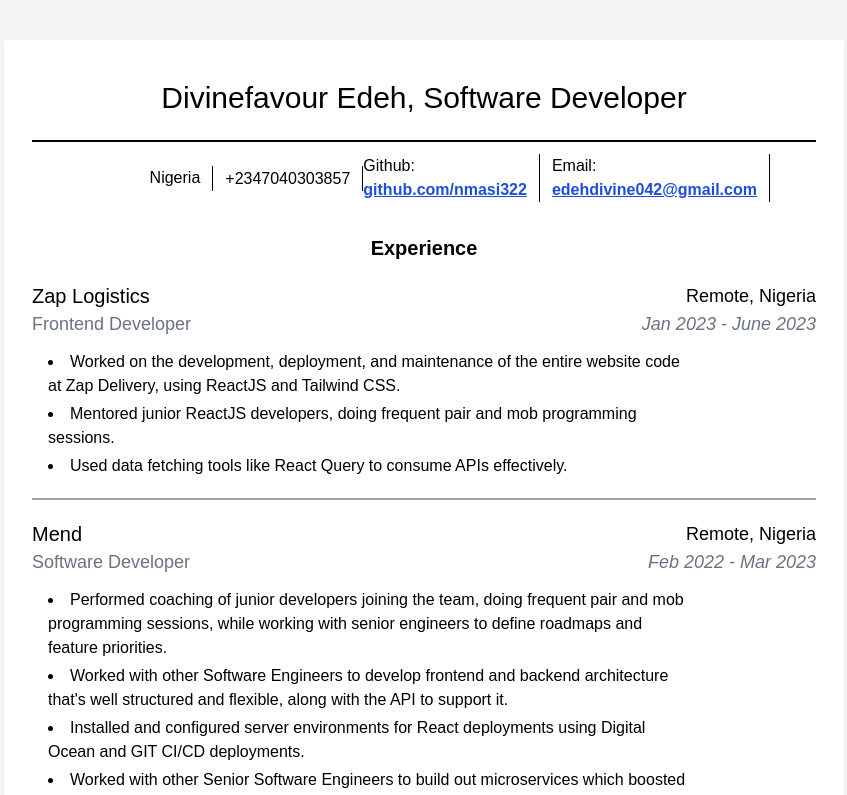
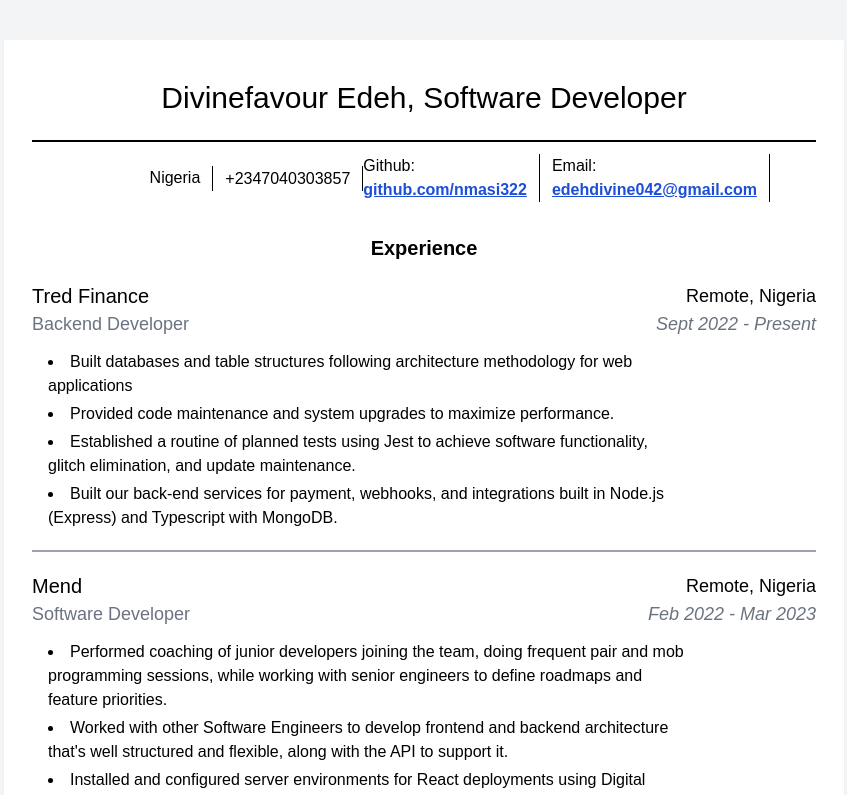
Before and after one commit to nmasi322/resume, a React (Vite) app: page / in a window 1280 px wide. Shown: the top 795 px of the page, without its empty margins (216-1063 px from the left). Built offline with nearby package versions, Linux system fonts and the light colour scheme; a web font is replaced by a local one.

Commit message:
updated frontend issues

```diff
--- a/src/pages/index.tsx
+++ b/src/pages/index.tsx
@@ -59,7 +59,7 @@
             </div>
 
             <div>
-              <div>
+              {/* <div>
                 <Experience
                   company="Zap Logistics"
                   position="Frontend Developer"
@@ -72,9 +72,9 @@
                     "Used data fetching tools like React Query to consume APIs effectively.",
                   ]}
                 />
-              </div>
+              </div> */}
 
-              {/* <div>
+              <div>
                 <Experience
                   company="Tred Finance"
                   position="Backend Developer"
@@ -88,7 +88,7 @@
                     "Built our back-end services for payment, webhooks, and integrations built in Node.js (Express) and Typescript with MongoDB.",
                   ]}
                 />
-              </div> */}
+              </div>
 
               <div>
                 <Experience
```
